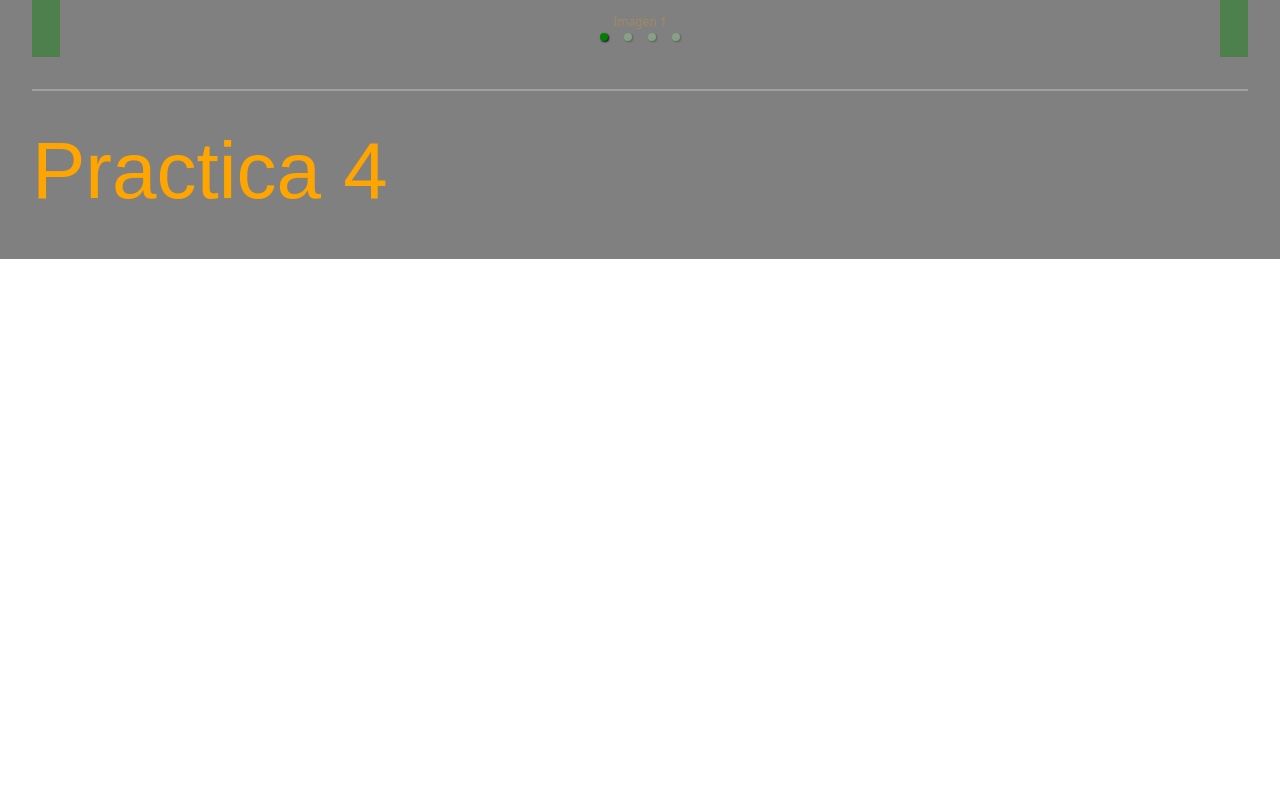
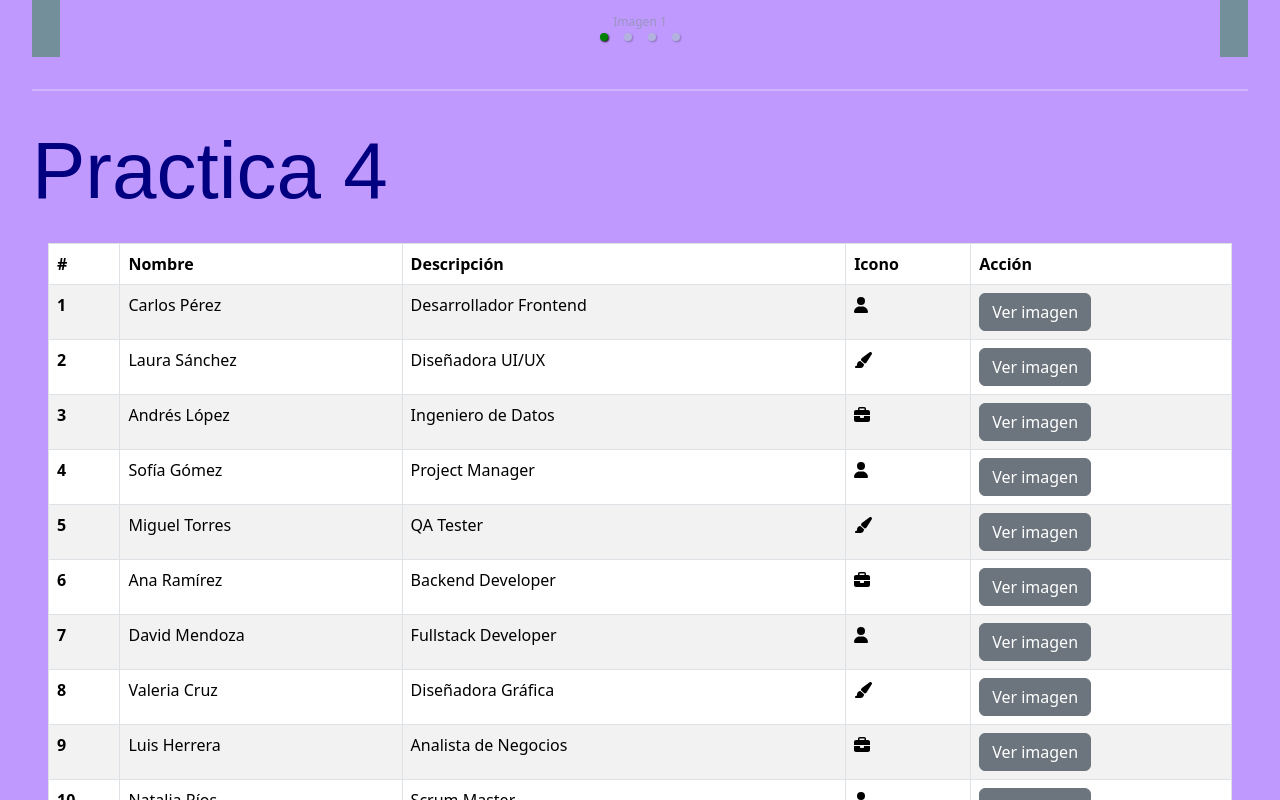
Before and after one commit to JairoJonathanCernaRodriguez/Practica-1---Componentes, a Next.js app: page / in a window 1280 px wide. Shown: the part 1460-2260 px from the top of the page. Before the commit the page ends 1719 px from the top, so only its background shows below. Built offline with nearby package versions, Linux system fonts and the light colour scheme.

Commit message:
Practica #4 - Tablas

```diff
--- /dev/null
+++ b/components/Tabla.tsx
@@ -0,0 +1,65 @@
+'use client';
+
+import { Table, Button, Modal, ModalHeader, ModalBody } from 'reactstrap';
+import { FontAwesomeIcon } from '@fortawesome/react-fontawesome';
+import { faUser, faBriefcase, faPaintBrush } from '@fortawesome/free-solid-svg-icons';
+import { useState } from 'react';
+import data from '../data/data.json';
+ import { IconDefinition } from '@fortawesome/fontawesome-svg-core';
+export default function Tabla() {
+  const [modal, setModal] = useState(false);
+  const [imagenSeleccionada, setImagenSeleccionada] = useState('');
+
+  const toggleModal = (imagen: string) => {
+    setImagenSeleccionada(imagen);
+    setModal(!modal);
+  };
+
+const iconMap: Record<string, IconDefinition> = {
+  user: faUser,
+  briefcase: faBriefcase,
+  paintBrush: faPaintBrush
+};
+
+
+  return (
+    <div style={{ padding: '1rem' }}>
+      <Table bordered striped>
+        <thead>
+          <tr>
+            <th>#</th>
+            <th>Nombre</th>
+            <th>Descripción</th>
+            <th>Icono</th>
+            <th>Acción</th>
+          </tr>
+        </thead>
+        <tbody>
+          {data.map((persona, index) => (
+            <tr key={persona.id}>
+              <th scope="row">{index + 1}</th>
+              <td>{persona.nombre}</td>
+              <td>{persona.descripcion}</td>
+              <td>
+                <FontAwesomeIcon icon={iconMap[persona.icono]} />
+              </td>
+              <td>
+                <Button color="secondary" onClick={() => toggleModal(persona.imagen)}>Ver imagen</Button>
+              </td>
+            </tr>
+          ))}
+        </tbody>
+      </Table>
+
+      <Modal isOpen={modal} toggle={() => toggleModal('')}>
+  <ModalHeader toggle={() => toggleModal('')}>Imagen</ModalHeader>
+  <ModalBody>
+    {imagenSeleccionada ? (
+      <img src={imagenSeleccionada} alt="Imagen" style={{ width: '100%' }} />
+    ) : null}
+  </ModalBody>
+</Modal>
+
+    </div>
+  );
+}
--- /dev/null
+++ b/data/data.json
@@ -0,0 +1,142 @@
+[
+  {
+    "id": 1,
+    "nombre": "Carlos Pérez",
+    "descripcion": "Desarrollador Frontend",
+    "icono": "user",
+    "imagen": "/file.svg"
+  },
+  {
+    "id": 2,
+    "nombre": "Laura Sánchez",
+    "descripcion": "Diseñadora UI/UX",
+    "icono": "paintBrush",
+    "imagen": "/globe.svg"
+  },
+  {
+    "id": 3,
+    "nombre": "Andrés López",
+    "descripcion": "Ingeniero de Datos",
+    "icono": "briefcase",
+    "imagen": "/window.svg"
+  },
+  {
+    "id": 4,
+    "nombre": "Sofía Gómez",
+    "descripcion": "Project Manager",
+    "icono": "user",
+    "imagen": "/file.svg"
+  },
+  {
+    "id": 5,
+    "nombre": "Miguel Torres",
+    "descripcion": "QA Tester",
+    "icono": "paintBrush",
+    "imagen": "/globe.svg"
+  },
+  {
+    "id": 6,
+    "nombre": "Ana Ramírez",
+    "descripcion": "Backend Developer",
+    "icono": "briefcase",
+    "imagen": "/vercel.svg"
+  },
+  {
+    "id": 7,
+    "nombre": "David Mendoza",
+    "descripcion": "Fullstack Developer",
+    "icono": "user",
+    "imagen": "/window.svg"
+  },
+  {
+    "id": 8,
+    "nombre": "Valeria Cruz",
+    "descripcion": "Diseñadora Gráfica",
+    "icono": "paintBrush",
+    "imagen": "/file.svg"
+  },
+  {
+    "id": 9,
+    "nombre": "Luis Herrera",
+    "descripcion": "Analista de Negocios",
+    "icono": "briefcase",
+    "imagen": "/globe.svg"
+  },
+  {
+    "id": 10,
+    "nombre": "Natalia Ríos",
+    "descripcion": "Scrum Master",
+    "icono": "user",
+    "imagen": "/window.svg"
+  },
+  {
+    "id": 11,
+    "nombre": "Jorge Fernández",
+    "descripcion": "DevOps Engineer",
+    "icono": "paintBrush",
+    "imagen": "/file.svg"
+  },
+  {
+    "id": 12,
+    "nombre": "Isabella Díaz",
+    "descripcion": "Copywriter",
+    "icono": "briefcase",
+    "imagen": "/globe.svg"
+  },
+  {
+    "id": 13,
+    "nombre": "Emilio Vargas",
+    "descripcion": "Especialista SEO",
+    "icono": "user",
+    "imagen": "/vercel.svg"
+  },
+  {
+    "id": 14,
+    "nombre": "Paula Castillo",
+    "descripcion": "Content Manager",
+    "icono": "paintBrush",
+    "imagen": "/window.svg"
+  },
+  {
+    "id": 15,
+    "nombre": "Gabriel Soto",
+    "descripcion": "Product Owner",
+    "icono": "briefcase",
+    "imagen": "/vercel.svg"
+  },
+  {
+    "id": 16,
+    "nombre": "Camila Morales",
+    "descripcion": "Diseñadora Web",
+    "icono": "user",
+    "imagen": "/globe.svg"
+  },
+  {
+    "id": 17,
+    "nombre": "Daniel Reyes",
+    "descripcion": "Administrador de Sistemas",
+    "icono": "paintBrush",
+    "imagen": "/window.svg"
+  },
+  {
+    "id": 18,
+    "nombre": "Renata Navarro",
+    "descripcion": "Data Analyst",
+    "icono": "briefcase",
+    "imagen": "/file.svg"
+  },
+  {
+    "id": 19,
+    "nombre": "Iván Campos",
+    "descripcion": "Especialista Cloud",
+    "icono": "user",
+    "imagen": "/globe.svg"
+  },
+  {
+    "id": 20,
+    "nombre": "Mariana Flores",
+    "descripcion": "Arquitecta de Software",
+    "icono": "paintBrush",
+    "imagen": "/vercel.svg"
+  }
+]
--- a/package.json
+++ b/package.json
@@ -9,6 +9,9 @@
     "lint": "next lint"
   },
   "dependencies": {
+    "@fortawesome/fontawesome-svg-core": "^6.7.2",
+    "@fortawesome/free-solid-svg-icons": "^6.7.2",
+    "@fortawesome/react-fontawesome": "^0.2.2",
     "bootstrap": "^5.3.7",
     "next": "15.3.4",
     "react": "^19.0.0",
--- a/src/app/globals.css
+++ b/src/app/globals.css
@@ -56,16 +56,15 @@ button:hover {
   color: #ffffff;
 }
 
-/* Quitar el posicionamiento absoluto para que la leyenda no esté encima de la imagen */
-.carousel .legend {
-  position: relative !important;  /* cambia de absolute a relative */
-  background: transparent !important;  /* quita el fondo oscuro */
-  color: orange !important;        /* texto naranja */
-  font-size: 1rem;
-  padding: 0.5rem 0;
-  bottom: auto !important;         /* quita la posición bottom */
-  margin-top: 0.5rem;              /* espacio arriba */
-  text-align: center;
+.boton-Toast {
+  background-color: #1ba4ff !important;
+  color: white !important;
+}
+
+.boton-modal {
+  background-color: #a76c28 !important;
+  color: white !important;
+  border: none;
 }
 
 /* Flechas verdes */
@@ -82,13 +81,13 @@ button:hover {
   background: green !important;
 }
 
-.boton-modal {
-  background-color: #a76c28 !important; /* verde */
-  color: white !important;
-  border: none;
+.carousel .legend {
+  position: relative !important;
+  background: transparent !important;
+  color: rgb(35, 138, 1) !important;
+  font-size: 1rem;
+  padding: 0.5rem 0;
+  bottom: auto !important;
+  margin-top: 0.5rem;
+  text-align: center;
 }
-
-.boton-Toast {
-  background-color: #1ba4ff !important;
-  color: white !important;
-}
--- a/src/app/page.tsx
+++ b/src/app/page.tsx
@@ -14,26 +14,28 @@ import ToastAzul from '../../components/ToastAzul';
 import Modal from '../../components/Modal';
 import Carousel from '../../components/Carousel';
 
+import Tabla from '../../components/Tabla';
+
 export default function Home() {
-  const [fondo, setFondo] = useState('gray');
+  const [fondo, setFondo] = useState('#C099FF');
 
   return (
     <main style={{ backgroundColor: fondo, padding: '2rem', minHeight: '100vh' }}>
       {/* Componentes práctica 1 */}
-      <Titulo texto="Practica 1" color="Orange" tamaño="5rem" fuente="Arial" />
+      <Titulo texto="Practica 1" color="navy" tamaño="5rem" fuente="Arial" />
       <Parrafo texto="Párrafo con props." color="blue" tamaño="3rem" fuente="Verdana" />
       <Imagen src="/next.svg" alt="Logo Next.js" ancho={200} alto={200} />
 
       <hr style={{ margin: '2rem 0', border: 'none', height: '2px', backgroundColor: 'white' }} />
 
       {/* Componentes práctica 2 */}
-      <Titulo texto='Practica 2' color='Orange' tamaño='5rem' fuente='Arial'/>
+      <Titulo texto='Practica 2' color='navy' tamaño='5rem' fuente='Arial'/>
       <Contador />
       <CambiarImagen />
       <CambiarFondo onCambiarColor={setFondo} />
 
       <hr style={{ margin: '2rem 0', border: 'none', height: '2px', backgroundColor: 'white' }} />
-      <Titulo texto='Practica 3' color='Orange' tamaño='5rem' fuente='Arial'/>
+      <Titulo texto='Practica 3' color='navy' tamaño='5rem' fuente='Arial'/>
       <ToastAzul/>
       <br />
       <br />
@@ -43,8 +45,8 @@ export default function Home() {
       <Carousel />
 
       <hr style={{ margin: '2rem 0', border: 'none', height: '2px', backgroundColor: 'white' }} />
-      <Titulo texto='Practica 4' color='Orange' tamaño='5rem' fuente='Arial'/>
-
+      <Titulo texto='Practica 4' color='navy' tamaño='5rem' fuente='Arial'/>
+      <Tabla/>
     </main>
   );
 }
```
Also changed, not shown: 1 other file (tests, documents, lock files or other folders).
